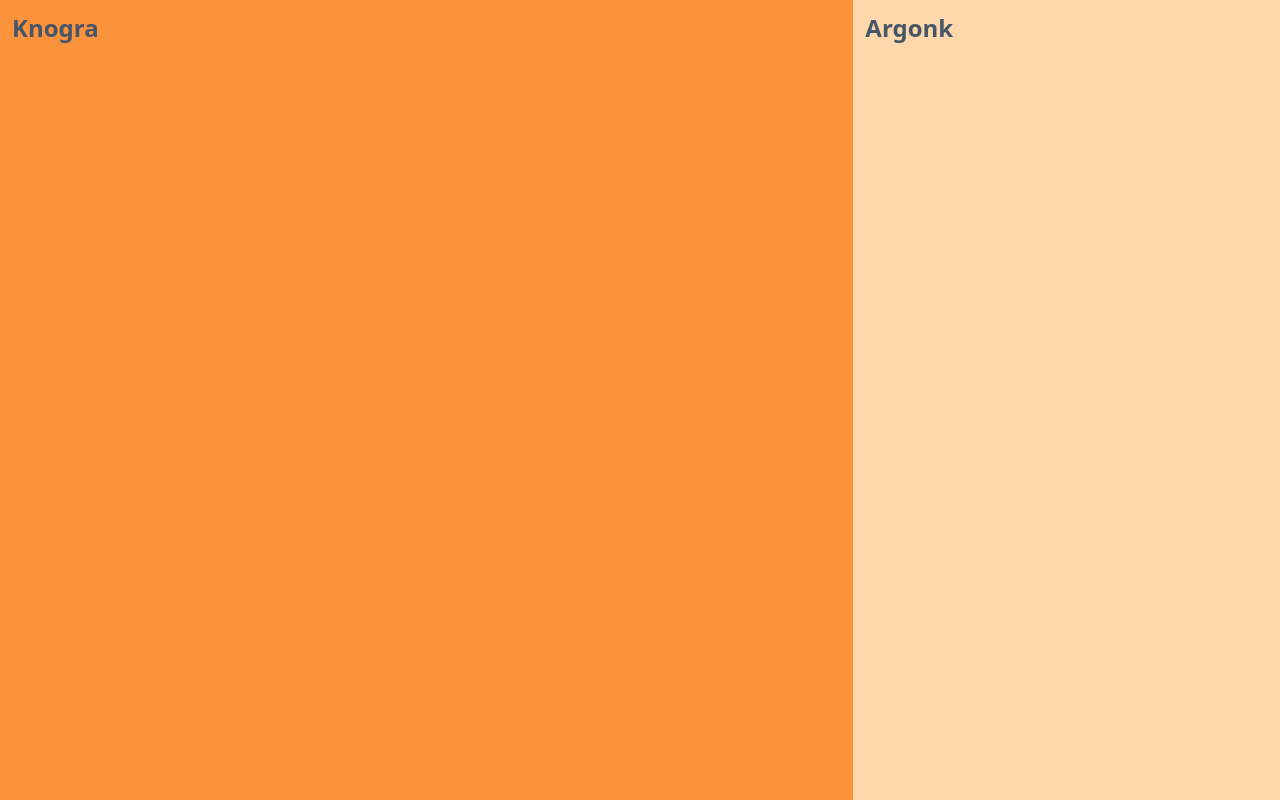
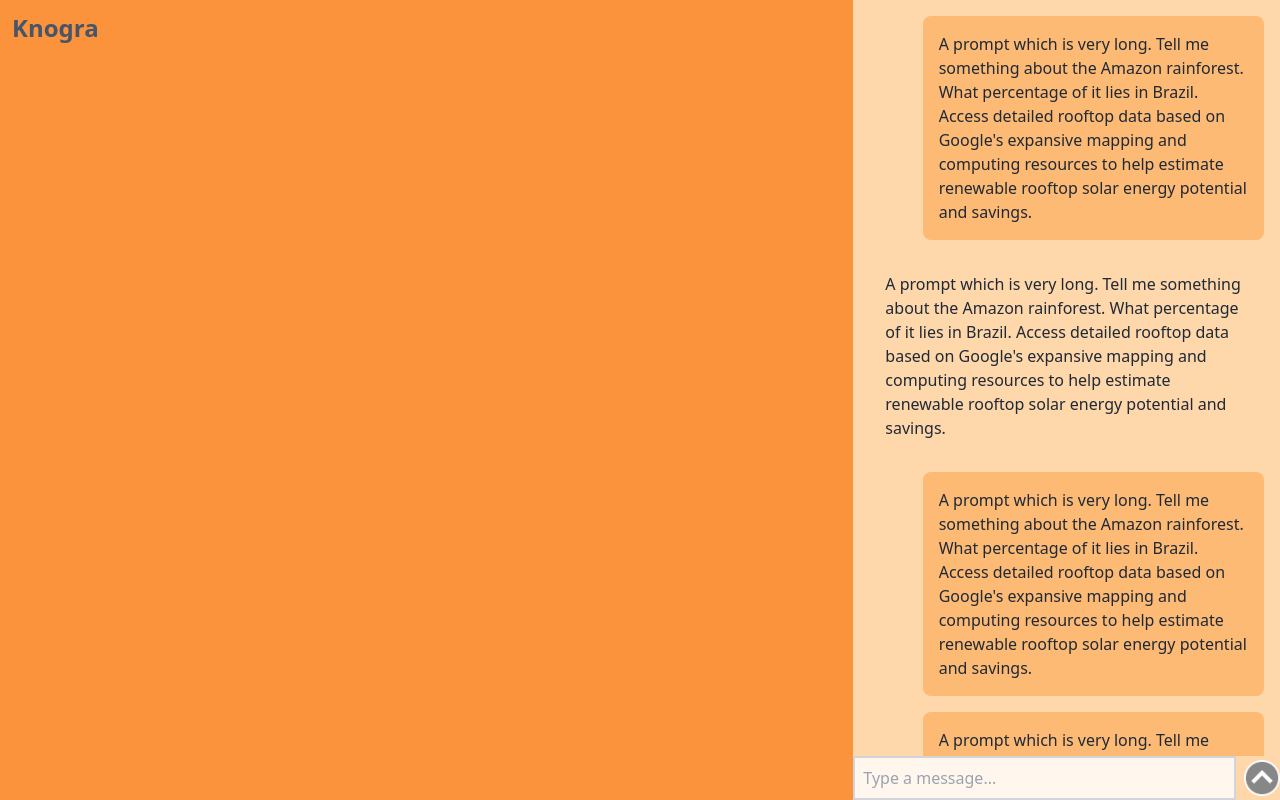
Before and after one commit to kartpop/tinker, a React (Vite) app in the folder fe/web/: page / in a window 1280 px wide. Built offline with nearby package versions, Linux system fonts and the light colour scheme.

Commit message:
chore: style chat area

```diff
--- a/fe/web/src/App.tsx
+++ b/fe/web/src/App.tsx
@@ -3,7 +3,7 @@ import Knogra from "./components/Knogra";
 
 function App() {
   return (
-    <div className="flex h-full">
+    <div className="flex h-full overflow-hidden">
       <div className="w-2/3 bg-orange-400 h-screen">
         <Knogra />
       </div>
--- a/fe/web/src/components/Argonk.tsx
+++ b/fe/web/src/components/Argonk.tsx
@@ -1,7 +1,85 @@
+import { useState } from "react";
+
 export default function Argonk() {
+  const [inputValue, setInputValue] = useState("");
+
+  const handleInputChange = (event: React.ChangeEvent<HTMLTextAreaElement>) => {
+    const textarea = event.target;
+    // Reset the height
+    textarea.style.height = "auto";
+    // Adjust height based on scrollHeight
+    textarea.style.height = `${textarea.scrollHeight}px`;
+    setInputValue(textarea.value);
+  };
+
   return (
-    <>
-      <h1 className="text-2xl font-bold text-slate-600 m-1 p-2">Argonk</h1>
-    </>
+    <div className="flex flex-col h-full">
+      <div className="flex-grow overflow-y-auto">
+        <div className="w-4/5 bg-orange-300 rounded-lg p-4 m-4 ml-auto">
+          <p className="text-gray-800">
+            A prompt which is very long. Tell me something about the Amazon
+            rainforest. What percentage of it lies in Brazil. Access detailed
+            rooftop data based on Google's expansive mapping and computing
+            resources to help estimate renewable rooftop solar energy potential
+            and savings.
+          </p>
+        </div>
+
+        <div className="p-4 m-4">
+          <p className="text-gray-800">
+            A prompt which is very long. Tell me something about the Amazon
+            rainforest. What percentage of it lies in Brazil. Access detailed
+            rooftop data based on Google's expansive mapping and computing
+            resources to help estimate renewable rooftop solar energy potential
+            and savings.
+          </p>
+        </div>
+
+        <div className="w-4/5 bg-orange-300 rounded-lg p-4 m-4 ml-auto">
+          <p className="text-gray-800">
+            A prompt which is very long. Tell me something about the Amazon
+            rainforest. What percentage of it lies in Brazil. Access detailed
+            rooftop data based on Google's expansive mapping and computing
+            resources to help estimate renewable rooftop solar energy potential
+            and savings.
+          </p>
+        </div>
+
+        <div className="w-4/5 bg-orange-300 rounded-lg p-4 m-4 ml-auto">
+          <p className="text-gray-800">
+            A prompt which is very long. Tell me something about the Amazon
+            rainforest. What percentage of it lies in Brazil. Access detailed
+            rooftop data based on Google's expansive mapping and computing
+            resources to help estimate renewable rooftop solar energy potential
+            and savings.
+          </p>
+        </div>
+
+        <div className="p-4 m-4">
+          <p className="text-gray-800">
+            A prompt which is very long. Tell me something about the Amazon
+            rainforest. What percentage of it lies in Brazil. Access detailed
+            rooftop data based on Google's expansive mapping and computing
+            resources to help estimate renewable rooftop solar energy potential
+            and savings.
+          </p>
+        </div>
+      </div>
+      <div className="flex-shrink-0 flex items-center">
+        <textarea
+          rows={1}
+          value={inputValue}
+          onChange={handleInputChange}
+          className="w-full p-2 border-2 bg-orange-50 border-gray-300 focus:border-orange-500 focus:outline-none resize-none h-auto max-h-36 overflow-y-auto"
+          placeholder="Type a message..."
+          style={{ height: "auto" }}
+        />
+        <img
+          src="/up-arrow-png-20.png"
+          alt="Send message"
+          className="w-9 h-9 ml-2 cursor-pointer"
+        />
+      </div>
+    </div>
   );
 }
```
Also changed, not shown: fe/web/public/up-arrow-png-20.png (added).
